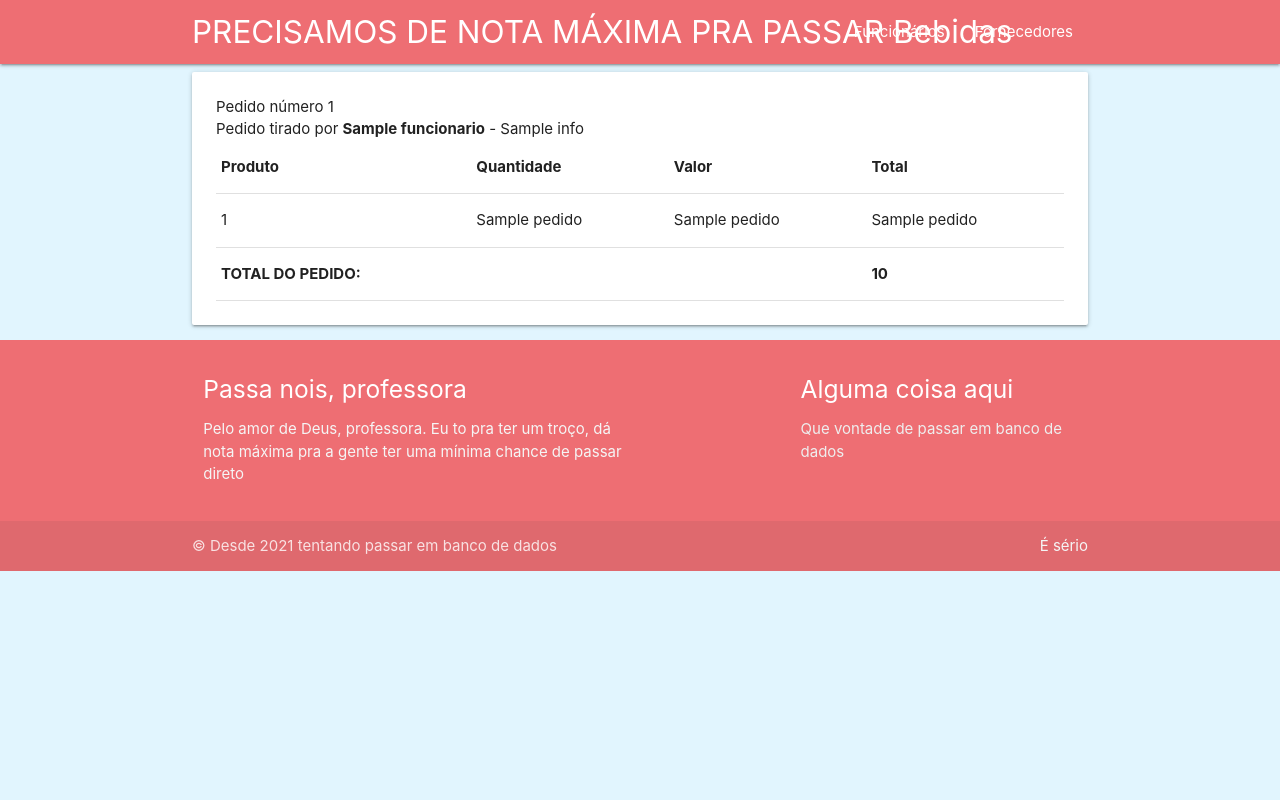
After one commit to silvercent011/DepositoDeBebidas, a Flask app: template templates/pedido_cliente.html in a window 1280 px wide. The commit adds this page. Run offline with Flask 2, Linux system fonts and the light colour scheme; the template is opened without the code that fills it: most values are stand-ins (such as "Sample title", 1, 10 or a date in 2020); parts of the project's set-up code (start-up, migrations or seed data) failed here and were passed over; some libraries are stand-ins or nearby versions.

Commit message:
Adiciona um monte de coisa

```diff
--- a/main.py
+++ b/main.py
@@ -93,6 +93,24 @@ def funcionarios():
 
     return render_template('funcionarios.html', funcionarios=funcionarios_dict)
 
+@app.route('/funcionarios/<cpf>', methods=['GET', 'POST'])
+def funcionario(cpf):
+    db = Database(DB_INFO)
+    funcionario_info = db.select_rows(f'SELECT * FROM funcionarios WHERE cpf=\'{cpf}\'')
+    endereco = db.select_rows(f'SELECT * FROM enderecos WHERE cpf=\'{cpf}\'')
+    telefones = db.select_rows(f'SELECT numero FROM telefones WHERE cpf=\'{cpf}\'')
+    if funcionario_info[0][4]:
+        gerente = db.select_rows(f'SELECT cpf, nome FROM funcionarios WHERE cpf=\'{funcionario_info[0][4]}\'')
+        gerenciados = None
+    else:
+        gerente = None
+        gerenciados = db.select_rows(f'SELECT cpf, nome FROM funcionarios WHERE gerente_cpf=\'{cpf}\'')
+
+
+    return render_template('funcionario.html', dados=funcionario_info, cpf=cpf,
+    endereco=endereco, telefones=telefones, gerente=gerente, gerenciados=gerenciados)
+
+
 @app.route('/pedidos/fornecedores', methods=['GET', 'POST'])
 def pedido_fornecedores():
     db = Database(DB_INFO)
@@ -105,9 +123,24 @@ def pedido_cliente():
     info = db.select_rows('SELECT * FROM pedido_cliente')
     return render_template('pedido.html', pedidos=info)
 
+@app.route('/pedidos/clientes/<id>', methods=['GET', 'POST'])
+def pedido_cliente_id(id):
+    db = Database(DB_INFO)
+    info = db.select_rows(f'SELECT * FROM pedido_cliente WHERE pedido_id={id}')
+    pedido_produto = db.select_rows(
+        f'SELECT pr.nome, pp.quantidade, pr.valor_venda, pp.quantidade*(pr.valor_venda) AS TOTAL '
+        'FROM produto_pedidos pp '
+        'JOIN produtos pr '
+        f'ON pr.id=pp.produto_id WHERE pp.pedido_cliente_id={id};'
+    )
+    funcionario = db.select_rows(f'SELECT nome FROM funcionarios WHERE cpf=\'{info[0][2]}\'')[0][0]
+    total = db.select_rows(f'SELECT total_pedido_cliente({id})')[0][0]
+    return render_template('pedido_cliente.html', info=info, total=total,
+    pedido_produto=pedido_produto, funcionario=funcionario)
+
 @app.route('/', methods=['GET', 'POST'])
 def index():
-    return render_template('base.html')
+    return render_template('index.html')
 
 if __name__ == '__main__':
     app.run(debug=True)
--- a/templates/base.html
+++ b/templates/base.html
@@ -12,14 +12,26 @@
   <meta name="viewport" content="width=device-width, initial-scale=1.0" />
   {% block head %}
   {% endblock %}
+  <style>
+      body {
+          display: flex;
+          min-height: 100vh;
+          flex-direction: column;
+      }
+
+      main {
+          flex: 1 0 auto;
+      }
+  </style>
 </head>
 
-<body class="grey darken-4">
+<body class="light-blue lighten-5">
   <nav>
     <div class="nav-wrapper container">
-      <a href="#" class="brand-logo">Xablau Bebidas</a>
+      <a href="/" class="brand-logo">PRECISAMOS DE NOTA MÁXIMA PRA PASSAR Bebidas</a>
       <ul id="nav-mobile" class="right hide-on-med-and-down">
-        <li></li>
+        <li><a href="/funcionarios">Funcionários</a></li>
+        <li><a href="/fornecedores">Fornecedores</a></li>
       </ul>
     </div>
   </nav>
@@ -30,6 +42,29 @@
 
   <!-- Compiled and minified JavaScript -->
   <script src="https://cdnjs.cloudflare.com/ajax/libs/materialize/1.0.0/js/materialize.min.js"></script>
+  <script src="https://code.jquery.com/jquery-2.1.1.min.js"></script>
+  <footer class="page-footer">
+    <div class="container">
+      <div class="row">
+        <div class="col l6 s12">
+          <h5 class="white-text">Passa nois, professora</h5>
+          <p class="grey-text text-lighten-4">Pelo amor de Deus, professora. Eu to pra ter um troço, dá nota máxima pra a gente ter uma mínima chance de passar direto</p>
+        </div>
+        <div class="col l4 offset-l2 s12">
+          <h5 class="white-text">Alguma coisa aqui</h5>
+          <ul>
+            <li><a class="grey-text text-lighten-3" href="#!">Que vontade de passar em banco de dados</a></li>
+          </ul>
+        </div>
+      </div>
+    </div>
+    <div class="footer-copyright">
+      <div class="container">
+      © Desde 2021 tentando passar em banco de dados
+      <a class="grey-text text-lighten-4 right" href="#!">É sério</a>
+      </div>
+    </div>
+  </footer>
 </body>
 
 </html>
--- a/templates/funcionarios.html
+++ b/templates/funcionarios.html
@@ -8,7 +8,7 @@
           <i class="material-icons"></i>Novo
       </button>
   </span>
-    <table>
+    <table class="highlight">
       <thead>
         <tr>
           <th>CPF</th>
@@ -31,7 +31,7 @@
             <td>- -</td>
           {% endif %}
           <td>
-            <button class="waves-effect waves-light btn blue"><i class="material-icons left">search</i>Detalhes</button>
+            <a href="funcionarios/{{funcionario.cpf}}" class="waves-effect waves-light btn blue"><i class="material-icons left">search</i>Detalhes</a>
             <button class="waves-effect waves-light btn red"><i class="material-icons left">delete</i>Excluir</button>
         </td>
         </tr>
--- a/templates/pedido.html
+++ b/templates/pedido.html
@@ -1,5 +1,7 @@
 {% extends "base.html" %}
 {% block content %}
+<div class="container">
+
     <div class="card">
         <div class="card-content">
             <span class="card-title">Pedidos
@@ -25,7 +27,7 @@
                 <td>{{ elem }}</td>
                 {% endfor %}
                 <td>
-                <button class="waves-effect waves-light btn blue"><i class="material-icons left">search</i>Detalhes</button>
+                    <a href="clientes/{{item.0}}" class="waves-effect waves-light btn blue"><i class="material-icons left">search</i>Detalhes</a>
                     <button class="waves-effect waves-light btn red"><i class="material-icons left">delete</i>Excluir</button>
                 </td>
                 </tr>
@@ -34,4 +36,5 @@
       </table>
     </div>
     </div>
+</div>
 {% endblock %}
--- /dev/null
+++ b/templates/pedido_cliente.html
@@ -0,0 +1,38 @@
+{% extends "base.html" %}
+{% block content %}
+<div class="card">
+    <div class="card-content">
+        <p>Pedido número {{info.0.0}}</p>
+        <p>Pedido tirado por <b>{{funcionario}}</b> - {{info.0.2}}</p>
+        <table>
+            <thead>
+              <tr>
+                <th>Produto</th>
+                <th>Quantidade</th>
+                <th>Valor</th>
+                <th>Total</th>
+              </tr>
+            </thead>
+
+            <tbody>
+                {% for pedido in pedido_produto %}
+                    <tr>
+                        <td>{{pedido.0}}</td>
+                        <td>{{pedido.1}}</td>
+                        <td>{{pedido.2}}</td>
+                        <td>{{pedido.3}}</td>
+                    </tr>
+                {% endfor %}
+                <tr>
+                    <td><b>TOTAL DO PEDIDO:</b></td>
+                    <td></td>
+                    <td></td>
+                    <td>
+                        <b>{{total}}</b>
+                    </td>
+                </tr>
+            </tbody>
+          </table>
+    </div>
+</div>
+{% endblock %}
```
Also changed, not shown: templates/funcionario.html (added, +49 -0 lines), templates/index.html (added, +47 -0 lines). Lines whose indentation alone changed are shown as unchanged.
